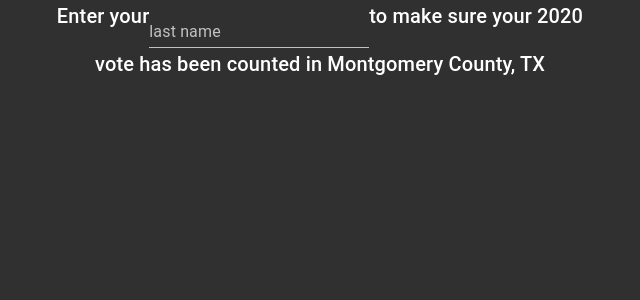
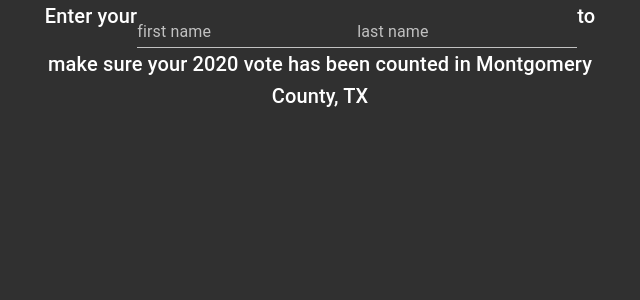
Before and after one commit to WoodlandsTech/votersapp, a React (Create React App) app: page / in a window 1280 px wide. Shown: the top 300 px of the page, without its empty margins (320-960 px from the left). Built offline with nearby package versions, Linux system fonts and the light colour scheme; what webfontloader would draw is missing.

Commit message:
feat: added firstname field to a voter model in component state

```diff
--- a/src/SearchVoters.js
+++ b/src/SearchVoters.js
@@ -4,13 +4,15 @@ import { TextField, Typography } from '@material-ui/core';
 let debounceHandler = null;
 
 const SearchWorker = () => {
-  const [lastname, setLastName] = useState('');
+  const [voter, setVoter] = useState({ firstname: '', lastname: '' });
+  const { firstname, lastname } = voter
 
   const didMount = useRef(false);
 
   const fetchData = (input) => {
     if (input !== '') {
-      fetch(`https://voterapi.woodlandstech.org/getVoters?LastName=${input}`, { mode: 'cors' })
+      const url = `https://voterapi.woodlandstech.org/getVoters?LastName=${input.toUpperCase()}`
+      fetch(url, { mode: 'cors' })
         .then(response => response.json())
         .then(data => console.log(data));
     }
@@ -31,13 +33,16 @@ const SearchWorker = () => {
   }, [lastname]);
 
   const handleChange = ({
-    target: { value }
+    target: { name, value }
   }) => {
-    setLastName(value);
+    const updatedVoter = { ...voter }
+    updatedVoter[name] = value
+    setVoter(updatedVoter);
+    console.log(updatedVoter);
   };
 
   const handleSubmit = (event) => {
-    event.preventDefault()
+    event.preventDefault();
   };
 
   return (
@@ -49,7 +54,13 @@ const SearchWorker = () => {
       <Typography variant="h6" align="center">
         Enter your
         <TextField
-          id="last-name"
+          name="firstname"
+          label="first name"
+          value={firstname}
+          onChange={handleChange}
+        />
+        <TextField
+          name="lastname"
           label="last name"
           value={lastname}
           onChange={handleChange}
```
